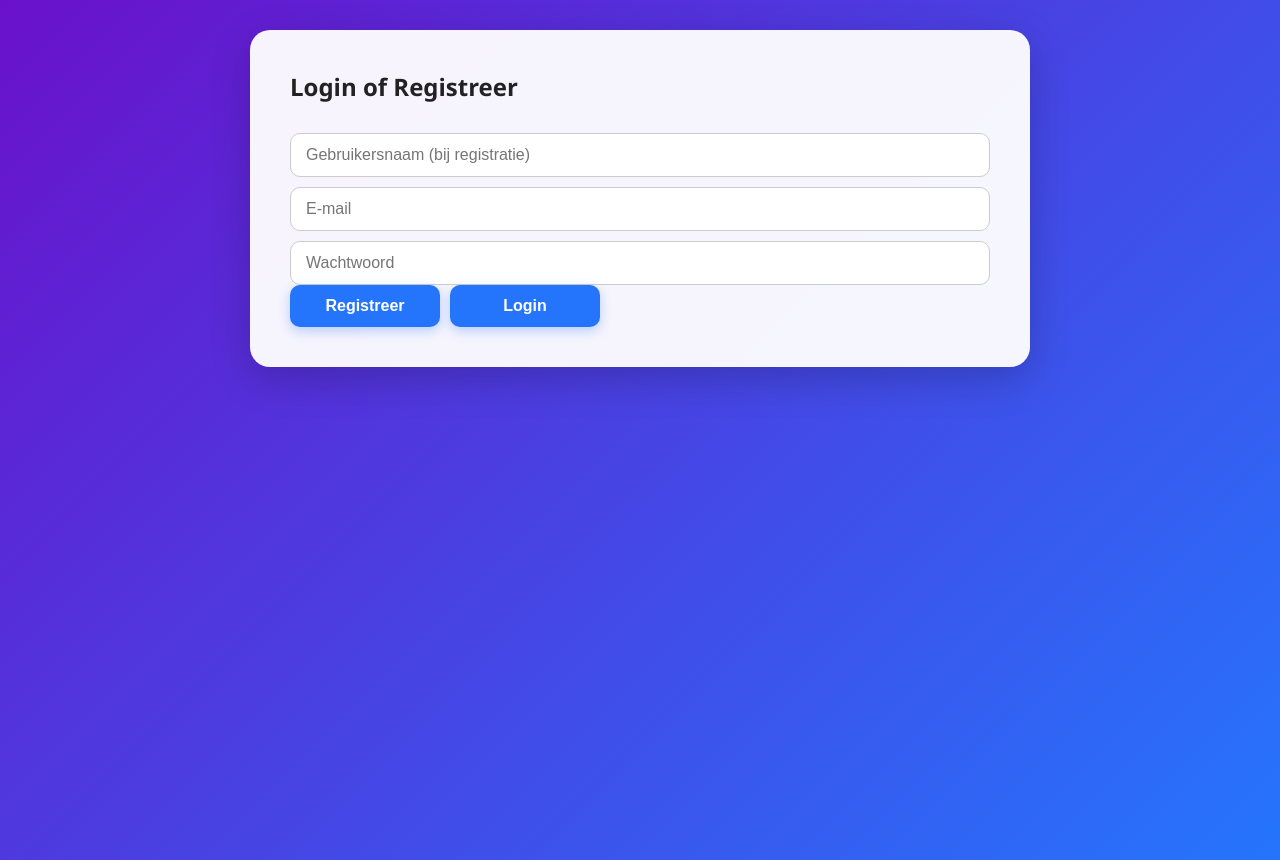
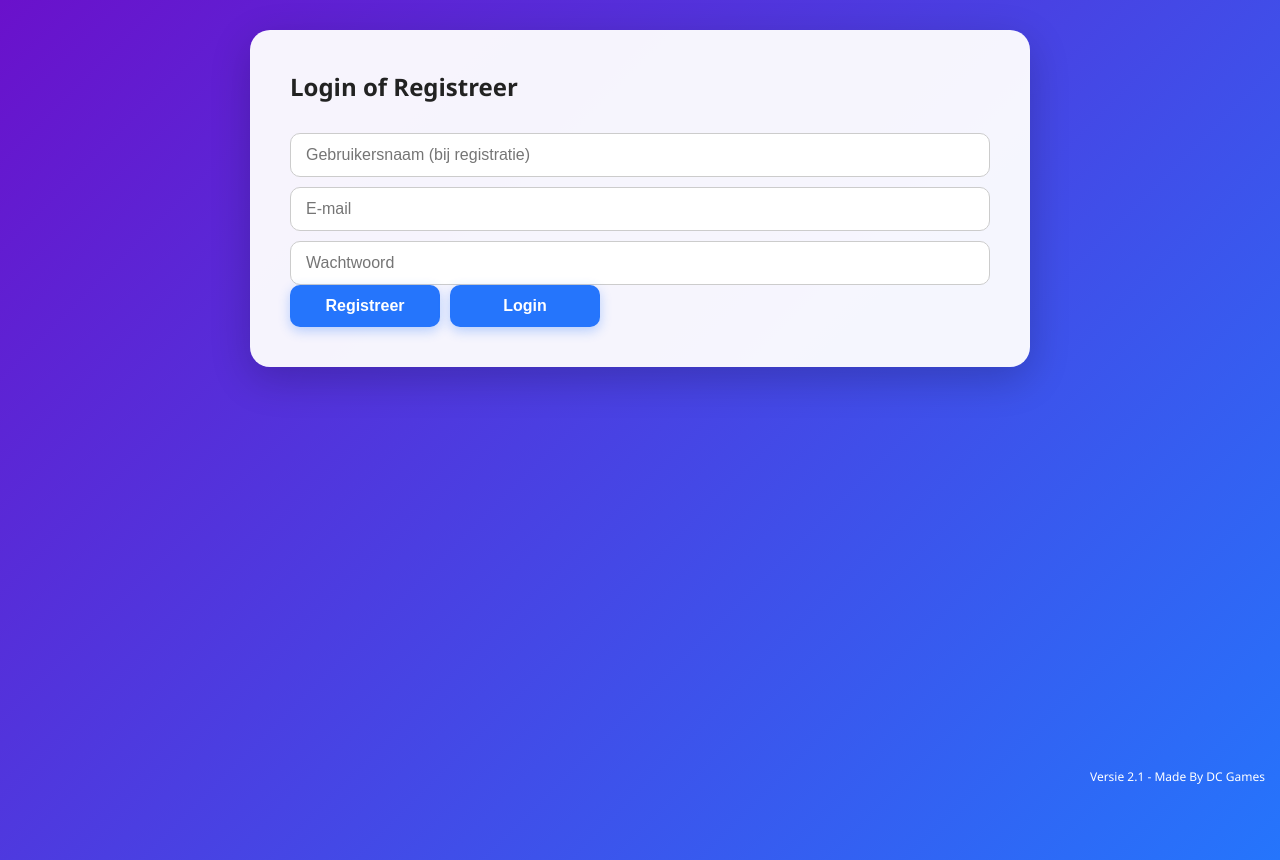
Before and after one commit to dirk371263/fakemagister, a plain HTML site: page index.html in a window 1280 px wide. Drawn offline with Linux system fonts and the light colour scheme; no server answers.

Commit message:
index.html

```diff
--- a/index.html
+++ b/index.html
@@ -159,6 +159,18 @@
     margin-left: 15px;
   }
   #chat-section button.logout:hover { background: #c43c3c; }
+
+  /* --- Footer --- */
+  #footer {
+    position: fixed;
+    bottom: 15px;
+    right: 15px;
+    font-size: 12px;
+    color: #ffffff;
+    font-family: 'Segoe UI', Tahoma, Geneva, Verdana, sans-serif;
+    pointer-events: none;
+    z-index: 999;
+  }
 </style>
 </head>
 <body>
@@ -208,6 +220,9 @@
 
 </div>
 
+<!-- Footer -->
+<div id="footer">Versie 2.1 - Made By DC Games</div>
+
 <!-- 🔥 Firebase -->
 <script type="module">
   import { initializeApp } from "https://www.gstatic.com/firebasejs/9.6.1/firebase-app.js";
@@ -231,7 +246,6 @@
   let unsubscribeMessages = null;
   let currentUserName = null;
 
-  // Elements
   const usernameInput = document.getElementById("username");
   const emailInput = document.getElementById("email");
   const passwordInput = document.getElementById("password");
@@ -246,7 +260,6 @@
   const sendBtn = document.getElementById("sendBtn");
   const authMessage = document.getElementById("authMessage");
 
-  // Meldingen
   function showMessage(msg, type = "success") {
     authMessage.textContent = msg;
     authMessage.className = `notification ${type}`;
@@ -254,7 +267,6 @@
     setTimeout(() => authMessage.style.display = "none", 4000);
   }
 
-  // Registreer
   document.getElementById("registerBtn").onclick = () => {
     const username = usernameInput.value.trim();
     const email = emailInput.value.trim();
@@ -269,7 +281,6 @@
       .catch(err => showMessage(err.message,"error"));
   };
 
-  // Login
   document.getElementById("loginBtn").onclick = () => {
     const email = emailInput.value.trim();
     const password = passwordInput.value;
@@ -278,7 +289,6 @@
       .catch(err => showMessage(err.message,"error"));
   };
 
-  // Logout
   window.logout = () => {
     if(unsubscribeMessages) unsubscribeMessages();
     signOut(auth);
@@ -288,7 +298,6 @@
     currentUserName = null;
   };
 
-  // Auth state
   onAuthStateChanged(auth, async user => {
     if(user){
       const userDoc = await getDoc(doc(db,"users",user.uid));
@@ -303,7 +312,6 @@
     }
   });
 
-  // Create group
   window.createGroup = async () => {
     const name = groupName.value.trim();
     if(!name) return showMessage("Geef een groepsnaam op","error");
@@ -315,7 +323,6 @@
     }catch(err){ showMessage(err.message,"error"); }
   };
 
-  // Join group
   window.joinGroup = () => {
     const id = groupCodeInput.value.trim();
     if(!id) return showMessage("Plak een groep-ID","error");
@@ -323,7 +330,6 @@
     groupCodeInput.value="";
   };
 
-  // Load group messages
   async function loadGroup(groupId){
     if(unsubscribeMessages) unsubscribeMessages();
     currentGroupId = groupId;
@@ -351,7 +357,6 @@
     });
   }
 
-  // Send message
   window.sendMessage = async () => {
     const text = messageInput.value.trim();
     if(!text||!currentGroupId||!currentUserName) return;
@@ -366,17 +371,14 @@
     }catch(err){ showMessage(err.message,"error"); }
   };
 
-  // Escape HTML
   function escapeHTML(str){
     return str.replace(/[&<>"']/g, tag => ({'&':'&amp;','<':'&lt;','>':'&gt;','"':'&quot;',"'":'&#39;'}[tag]));
   }
 
-  // Enter-to-send
   messageInput.addEventListener("keydown", e => {
     if(e.key==="Enter"&&!e.shiftKey&&!sendBtn.disabled){ e.preventDefault(); sendMessage(); }
   });
 
-  // Enable/disable send button
   messageInput.addEventListener("input", checkMessageInput);
   function checkMessageInput(){ sendBtn.disabled = !messageInput.value.trim(); }
 
```
